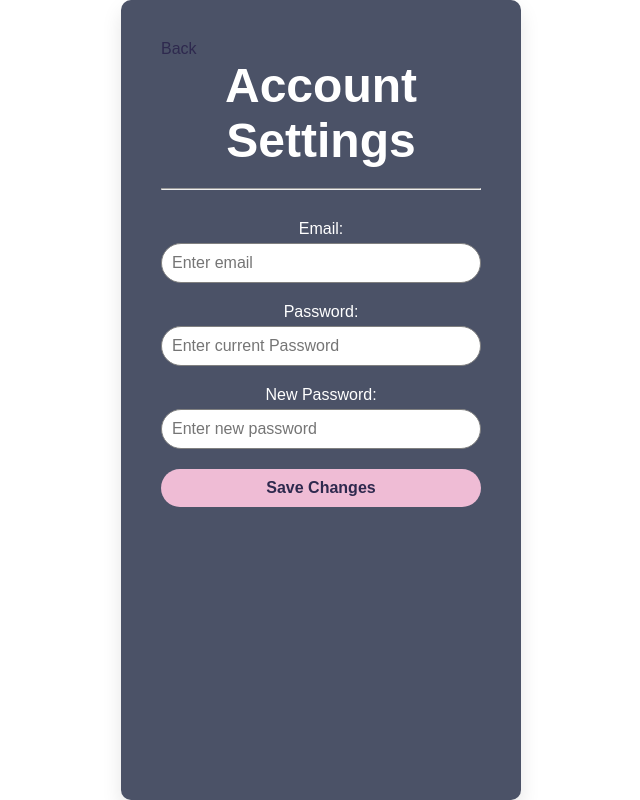
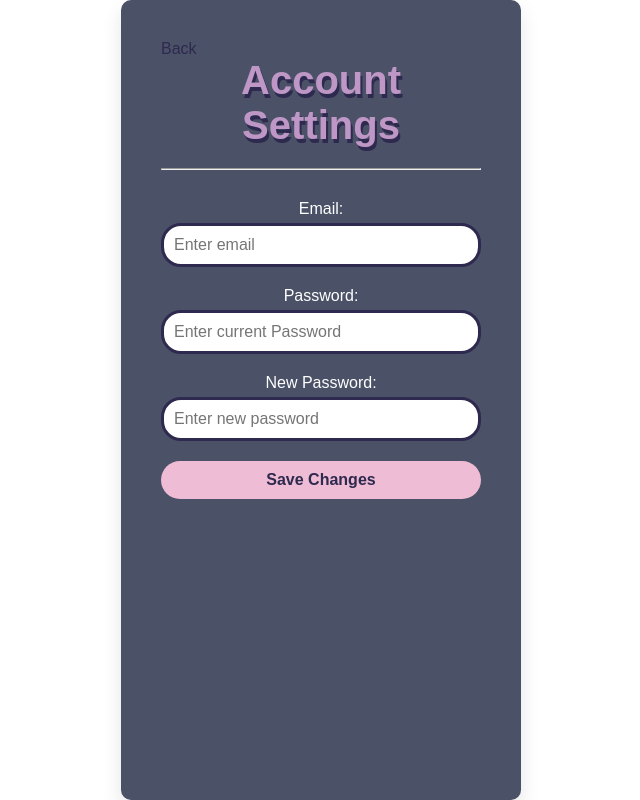
Before and after one commit to AdamWittmann/DatingApp, a Flask app: page /accountSettings in a window 1280 px wide. Shown: the whole page, without its empty margins (319-959 px from the left). Run offline with Flask 3, Linux system fonts and the light colour scheme.

Commit message:
account settings css updated

```diff
--- a/project/static/css/accountSettings.css
+++ b/project/static/css/accountSettings.css
@@ -38,9 +38,10 @@ hr {
 }
 
 header {
-    font-size: 1.5rem;
-    color: #ffffff;
+    font-size: 1.25rem;
+    color: #BE97C6;
     margin-bottom: 20px;
+    text-shadow: 2px 4px #2E294E;
 }
 
 /*gives illusion of phone display*/
@@ -53,6 +54,7 @@ header {
     color: white;
     border-radius: 10px;
     box-shadow: 0px 10px 20px rgba(0, 0, 0, 0.1);
+    font-size: 16px;
     /* Optional shadow for better visibility */
 }
 
@@ -74,7 +76,7 @@ header {
     width: 100%;
     padding: 10px;
     border-radius: 20px;
-    border: 1px solid grey;
+    border: 3px solid #2E294E;
     font-size: 16px;
 }
 
```
